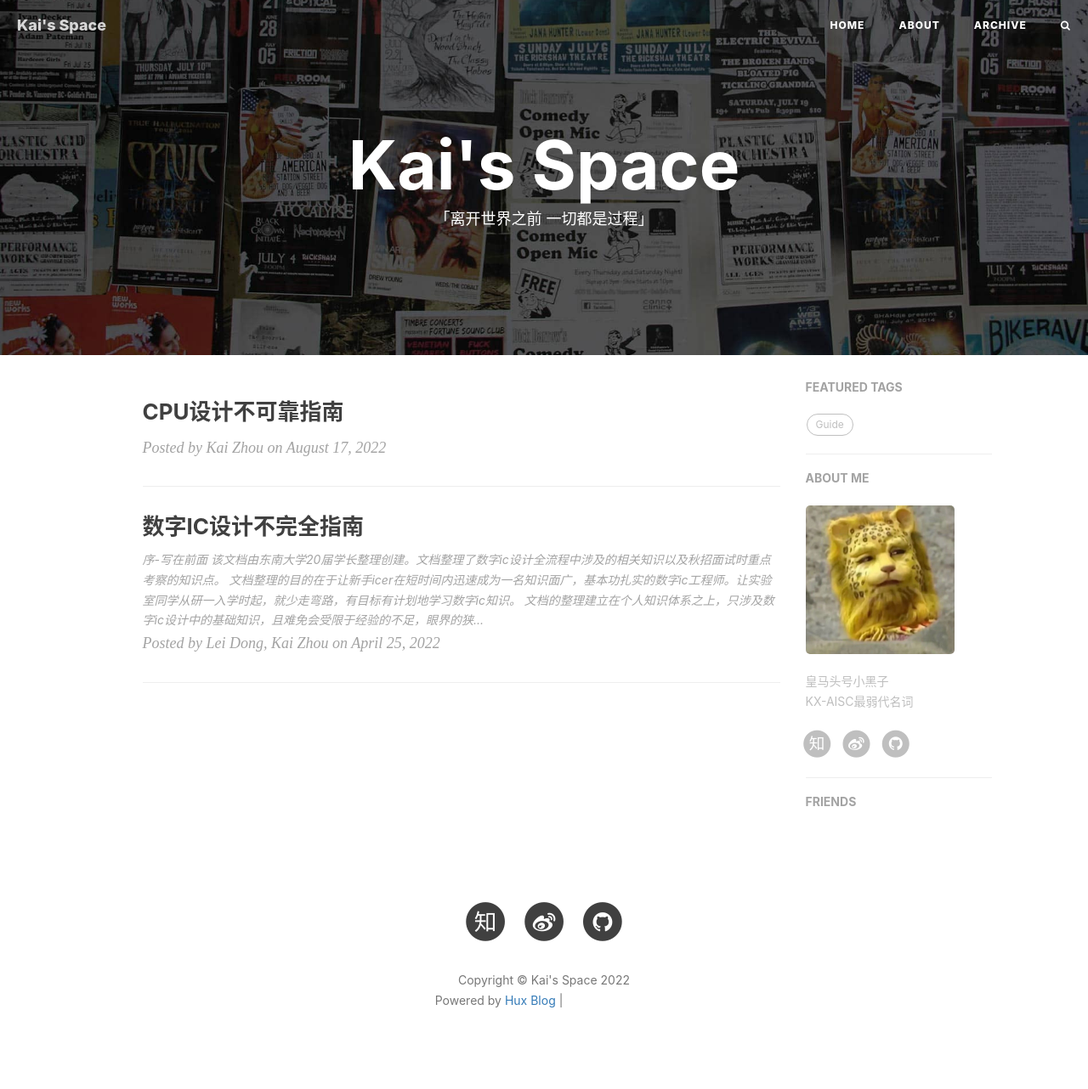
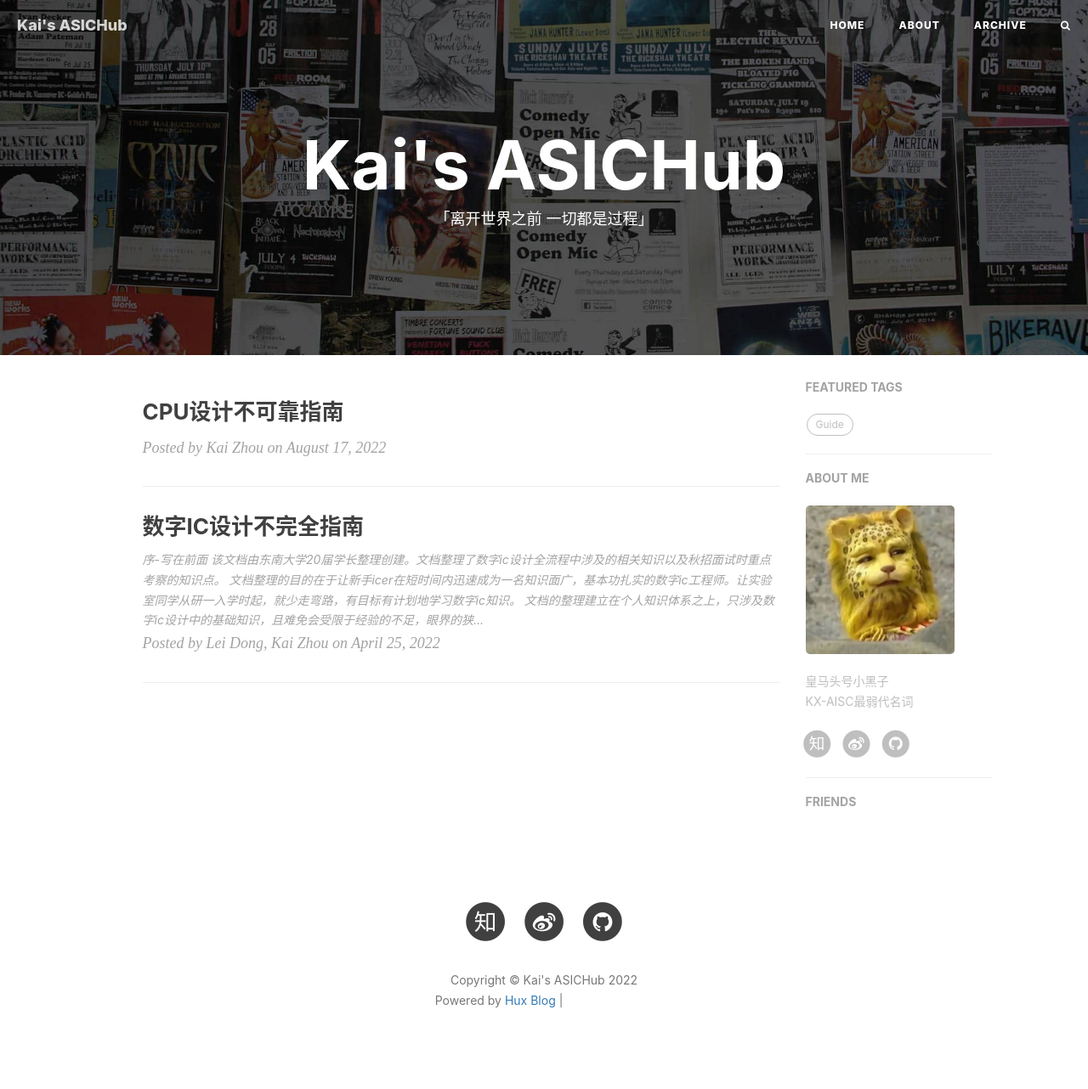
Before and after one commit to Kaigard/Kaigard.github.io, a Jekyll site: the page built from index.html, in a window 1280 px wide. Shown: the whole page at 85% size. Built offline with Jekyll 4.4.1, drawn with Linux system fonts in a browser that asks for light colours; nearby versions of some CDN libraries; the list of posts is cut into pages by our own code; comment, search, counter and statistics services are not loaded; grey boxes are pictures that could not be loaded.

Commit message:
change name

```diff
--- a/_config.yml
+++ b/_config.yml
@@ -1,6 +1,6 @@
 # Site settings
-title: Kai's Space
-SEOTitle: Knowledge Planet | Kai's Space
+title: Kai's ASICHub
+SEOTitle: Knowledge Planet | Kai's ASICHub
 header-img: img/home-bg.jpg
 email: zhouk9864@gmail.com
 description: "这里是 @Kai Zhou 放知识的地方， | "
```
